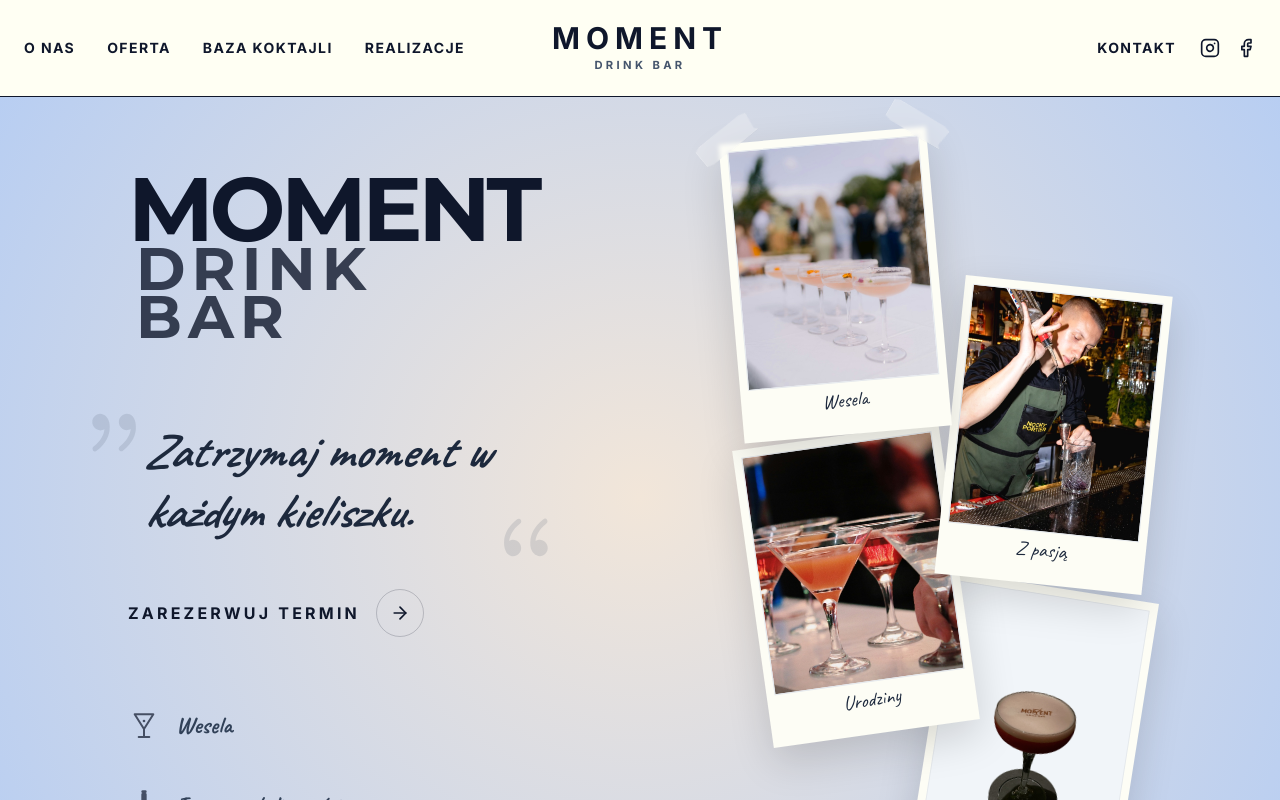
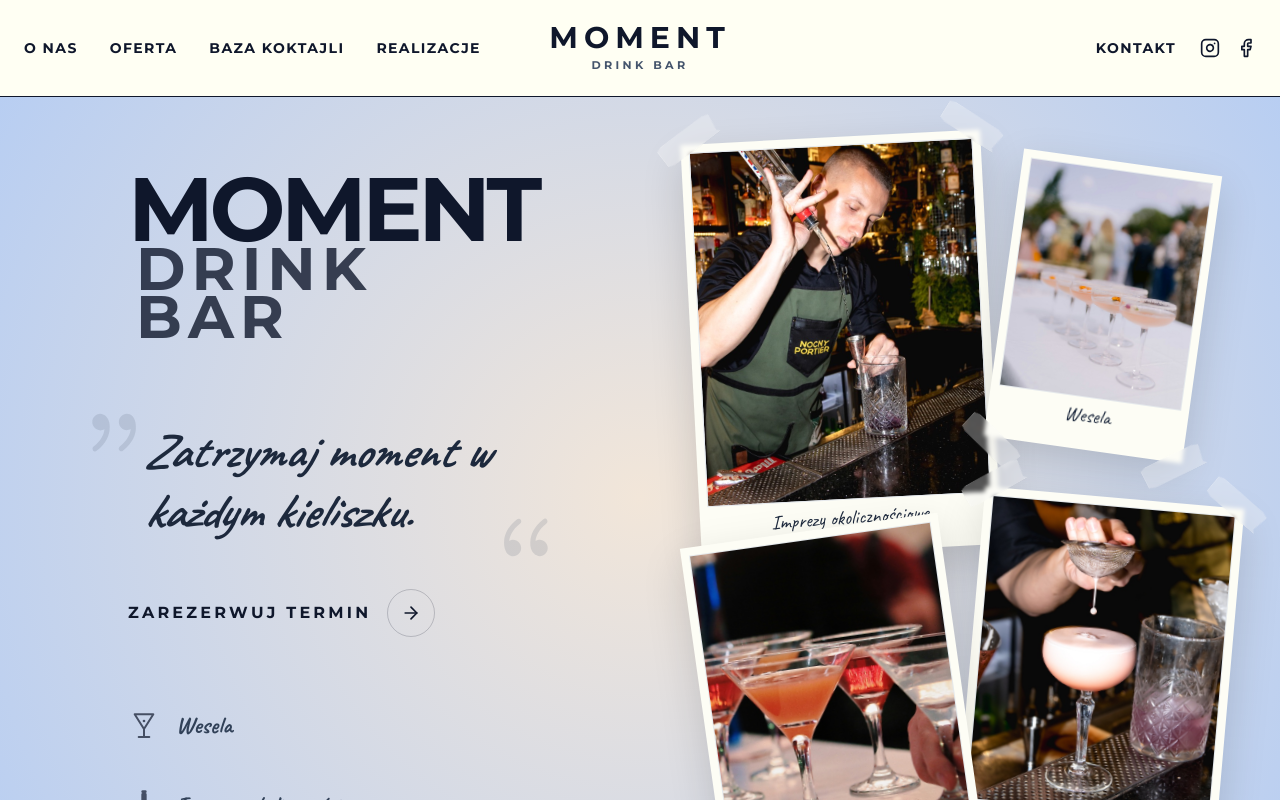
Before and after one commit to piotrmozdzen/moment, a Next.js app: page / in a window 1280 px wide. Shown: the top 800 px of the page. Built offline with nearby package versions, Linux system fonts and the light colour scheme.

Commit message:
Fix font consistency, update footer colors, add wavy separator, and improve inquiry form

```diff
--- a/app/globals.css
+++ b/app/globals.css
@@ -6,12 +6,16 @@
   --color-brand-cream: #FFFFF3;
   --color-brand-blue: #B8CEF2;
 
+  --font-sans: 'Montserrat', sans-serif;
+  --font-montserrat: 'Montserrat', sans-serif;
+  --font-caveat: 'Caveat', cursive;
+
   --radius: 0.5rem;
 }
 
 @layer base {
   body {
-    @apply bg-brand-beige text-slate-900;
+    @apply bg-brand-cream text-slate-900 font-sans;
     font-feature-settings: "rlig" 1, "calt" 1;
   }
 }
--- a/app/layout.tsx
+++ b/app/layout.tsx
@@ -1,15 +1,14 @@
 import type { Metadata } from 'next'
-import { Inter, Montserrat, Caveat } from 'next/font/google'
+import { Montserrat, Caveat } from 'next/font/google'
 import './globals.css'
 import { Navbar } from '@/components/navbar'
 import { siteConfig } from '@/lib/site-config'
 import { cn } from '@/lib/utils'
 
-const inter = Inter({ subsets: ['latin'], variable: '--font-sans' })
 const montserrat = Montserrat({
   subsets: ['latin'],
   variable: '--font-montserrat',
-  weight: ["400", "700", "900"],
+  weight: ["400", "500", "600", "700", "900"],
 })
 const caveat = Caveat({
   subsets: ['latin'],
@@ -57,7 +56,7 @@
 }) {
   return (
     <html lang="en" className="scroll-smooth">
-      <body className={cn("min-h-screen bg-background font-sans antialiased", inter.variable, montserrat.variable, caveat.variable)}>
+      <body className={cn("min-h-screen bg-background font-sans antialiased", montserrat.variable, caveat.variable)}>
         <div className="flex min-h-screen flex-col">
           <Navbar />
           <main className="flex-1">
--- a/components/about.tsx
+++ b/components/about.tsx
@@ -7,7 +7,7 @@
         <section>
             {/* Main Title Section */}
             <div className="bg-brand-cream py-16 text-center">
-                <h2 className="text-[1.5rem] font-semibold leading-[1.3] tracking-tight text-slate-900 font-[family-name:var(--font-montserrat)] uppercase">
+                <h2 className="text-[1.5rem] font-semibold leading-[1.3] tracking-tight text-slate-900 font-montserrat uppercase">
                     Dlaczego powinieneś skorzystać z naszych usług?
                 </h2>
             </div>
@@ -16,10 +16,10 @@
             <div className="flex flex-col md:flex-row h-auto md:h-[700px] w-full overflow-hidden border-t border-slate-900/10">
                 <div className="w-full md:w-1/2 flex flex-col justify-center p-8 md:p-16 lg:px-32 relative bg-brand-cream border-r md:border-r-0">
                     <div className="max-w-xl mx-auto w-full relative z-10">
-                        <h3 className="text-2xl font-bold mb-8 font-[family-name:var(--font-montserrat)] uppercase tracking-wide">
+                        <h3 className="text-2xl font-bold mb-8 font-montserrat uppercase tracking-wide">
                             WYSOKIEJ JAKOŚCI SKŁADNIKI
                         </h3>
-                        <p className="text-slate-700 font-normal text-[18px] leading-relaxed">
+                        <p className="text-slate-700 font-normal text-[18px] leading-relaxed font-sans">
                             Wierzymy, że sekret doskonałego koktajlu tkwi w detalach. Pracujemy wyłącznie na alkoholach marek premium oraz świeżych owocach, które kupujemy od sprawdzonych dostawców.
                         </p>
                     </div>
@@ -64,10 +64,10 @@
                 </div>
                 <div className="w-full md:w-1/2 flex flex-col justify-center p-8 md:p-16 lg:px-32 relative bg-brand-cream border-l md:border-l-0">
                     <div className="max-w-xl mx-auto w-full relative z-10">
-                        <h3 className="text-2xl font-bold mb-8 font-[family-name:var(--font-montserrat)] uppercase tracking-wide">
+                        <h3 className="text-2xl font-bold mb-8 font-montserrat uppercase tracking-wide">
                             SMAK NIKOGO NIE WYKLUCZA
                         </h3>
-                        <p className="text-slate-700 font-normal text-[18px] leading-relaxed">
+                        <p className="text-slate-700 font-normal text-[18px] leading-relaxed font-sans">
                             Szanujemy wybory Twoich gości. Niezależnie od tego, czy ktoś jest kierowcą, czy po prostu nie pije alkoholu, zasługuje na coś więcej niż wodę z cytryną.
                             <br /><br />
                             Nasza oferta obejmuje sekcję mocktaili (drinków virgin). Gwarantujemy, że bezalkoholowe Mojito czy Pornstar Martini smakują u nas równie obłędnie, co oryginały.
@@ -100,10 +100,10 @@
             <div className="flex flex-col md:flex-row h-auto md:h-[700px] w-full overflow-hidden border-t border-b border-slate-900/10">
                 <div className="w-full md:w-1/2 flex flex-col justify-center p-8 md:p-16 lg:px-32 relative bg-brand-cream border-r md:border-r-0">
                     <div className="max-w-xl mx-auto w-full relative z-10">
-                        <h3 className="text-2xl font-bold mb-8 font-[family-name:var(--font-montserrat)] uppercase tracking-wide">
+                        <h3 className="text-2xl font-bold mb-8 font-montserrat uppercase tracking-wide">
                             Bar to przede wszystkim ludzie
                         </h3>
-                        <p className="text-slate-700 font-normal text-[18px] leading-relaxed">
+                        <p className="text-slate-700 font-normal text-[18px] leading-relaxed font-sans">
                             Nawet najlepszy alkohol potrzebuje odpowiedniej oprawy.
                             Nasz zespół to zgrana ekipa barmanów, którzy tworzą niepowtarzalną atmosferę przy barze.
                             <br />
--- a/components/faq.tsx
+++ b/components/faq.tsx
@@ -35,21 +35,28 @@
     const [openIndex, setOpenIndex] = useState<number | null>(null);
 
     return (
-        <section className="bg-brand-cream py-24 px-8 border-t border-slate-200">
+        <section className="bg-brand-cream py-24 px-8 relative">
+            {/* Wavy Separator */}
+            <div className="absolute top-0 left-0 w-full overflow-hidden leading-[0]">
+                <svg className="relative block w-full h-[40px]" viewBox="0 0 1421 39" preserveAspectRatio="none" xmlns="http://www.w3.org/2000/svg">
+                    <path d="M708.372 23.2461C482.681 9.92707 249.31 -3.85407 7.67926 23.0989L0 15.8986C104.476 4.24502 206.988 0 307.789 0C445.745 0 580.483 7.95181 712.612 15.7564C938.32 29.0805 1171.69 42.8617 1413.32 15.8986L1421 23.0989C1173.51 50.7069 937.047 36.7429 708.372 23.2461Z" fill="#B8CEF2" />
+                </svg>
+            </div>
+
             <div className="max-w-7xl mx-auto flex flex-col md:flex-row gap-16 md:gap-24">
 
                 {/* Left Side: Title & Contact */}
                 <div className="md:w-[40%]">
-                    <h2 className="text-4xl font-bold text-slate-900 mb-2 font-[family-name:var(--font-montserrat)] uppercase tracking-tight">
+                    <h2 className="text-4xl font-bold text-slate-900 mb-2 font-montserrat uppercase tracking-tight">
                         Masz pytania?
                     </h2>
-                    <p className="text-3xl text-slate-800 font-[family-name:var(--font-caveat)] mb-8">
+                    <p className="text-3xl text-slate-800 font-caveat mb-8">
                         Sprawdź tutaj
                     </p>
-                    <p className="text-slate-600 mb-10 max-w-sm leading-relaxed">
+                    <p className="text-slate-600 mb-10 max-w-sm leading-relaxed font-sans font-medium">
                         Przejrzyj nasze najczęstsze pytania – a jeśli nie znajdziesz tego, czego szukasz, po prostu skontaktuj się z nami. Chętnie pomożemy.
                     </p>
-                    <button className="px-8 py-3 border border-slate-900 rounded-full text-sm font-bold uppercase tracking-wider text-slate-900 hover:bg-slate-900 hover:text-white transition-all cursor-pointer">
+                    <button className="px-8 py-3 border border-slate-900 rounded-full text-sm font-bold uppercase tracking-wider text-slate-900 hover:bg-slate-900 hover:text-white transition-all cursor-pointer font-sans">
                         Kontakt
                     </button>
                 </div>
@@ -78,7 +85,7 @@
                                 openIndex === index ? "grid-rows-[1fr] opacity-100 pb-6" : "grid-rows-[0fr] opacity-0"
                             )}>
                                 <div className="overflow-hidden">
-                                    <p className="text-slate-600 leading-relaxed text-sm pr-12">
+                                    <p className="text-slate-600 leading-relaxed text-sm pr-12 font-sans">
                                         {item.answer}
                                     </p>
                                 </div>
--- a/components/footer.tsx
+++ b/components/footer.tsx
@@ -7,14 +7,14 @@
     return (
         <footer className="bg-brand-cream pt-24 pb-12 border-t border-slate-900/10 px-8 md:px-16 font-sans">
             <div className="max-w-[1920px] mx-auto">
-                <div className="flex flex-col md:flex-row justify-between min-h-[250px] text-[16px] text-[#111111] mb-6">
+                <div className="flex flex-col md:flex-row justify-between min-h-[250px] text-[16px] text-slate-700 mb-6">
 
                     {/* Column 1: Polityka */}
                     <div className="flex flex-col py-2">
                         <h4 className="font-bold uppercase tracking-[0.2em] mb-12">
                             Polityka
                         </h4>
-                        <ul className="space-y-4 font-bold text-slate-800">
+                        <ul className="space-y-4 font-bold text-slate-700">
                             <li><Link href="/privacy-policy" className="hover:opacity-60 transition-opacity">Polityka prywatności</Link></li>
                             <li><Link href="/terms" className="hover:opacity-60 transition-opacity">Regulamin</Link></li>
                         </ul>
@@ -25,7 +25,7 @@
                         <h4 className="font-bold uppercase tracking-[0.2em] mb-12">
                             Linki
                         </h4>
-                        <ul className="space-y-4 font-bold text-slate-800">
+                        <ul className="space-y-4 font-bold text-slate-700">
                             <li><Link href="#offer" className="hover:opacity-60 transition-opacity">Oferta</Link></li>
                             <li><Link href="#cocktails" className="hover:opacity-60 transition-opacity">Baza koktajli</Link></li>
                             <li><Link href="#portfolio" className="hover:opacity-60 transition-opacity">Realizacje</Link></li>
@@ -37,7 +37,7 @@
                         <h4 className="font-bold uppercase tracking-[0.2em] mb-12">
                             Kontakt
                         </h4>
-                        <div className="space-y-4 font-bold text-slate-800">
+                        <div className="space-y-4 font-bold text-slate-700">
                             <p><a href="mailto:moment.drinkbar@gmail.com" className="hover:opacity-60 transition-opacity">moment.drinkbar@gmail.com</a></p>
                             <p className="leading-relaxed">
                                 Lublin, Polska
@@ -46,10 +46,10 @@
                         </div>
 
                         <div className="flex gap-4 pt-8">
-                            <Link href="#" className="text-slate-900 hover:opacity-60 transition-opacity">
+                            <Link href="#" className="text-slate-700 hover:opacity-60 transition-opacity">
                                 <Facebook size={20} fill="currentColor" />
                             </Link>
-                            <Link href="#" className="text-slate-900 hover:opacity-60 transition-opacity">
+                            <Link href="#" className="text-slate-700 hover:opacity-60 transition-opacity">
                                 <Instagram size={20} />
                             </Link>
                         </div>
@@ -58,7 +58,7 @@
 
                 {/* Bottom Center: Copyright */}
                 <div className="flex justify-center items-center pt-4 border-t border-slate-900/5">
-                    <div className="font-bold uppercase tracking-[0.3em] text-[14px] text-slate-900">
+                    <div className="font-bold uppercase tracking-[0.3em] text-[14px] text-slate-600">
                         {new Date().getFullYear()} © MOMENT DRINK BAR
                     </div>
                 </div>
--- a/components/hero.tsx
+++ b/components/hero.tsx
@@ -63,7 +63,7 @@
             {/* Caption Area */}
             {caption && (
                 <div className="pt-2 flex items-center justify-center">
-                    <p className="font-[family-name:var(--font-caveat)] text-slate-800 text-lg md:text-xl text-center leading-none transform -rotate-1">
+                    <p className="font-caveat text-slate-800 text-lg md:text-xl text-center leading-none transform -rotate-1">
                         {caption}
                     </p>
                 </div>
@@ -86,47 +86,49 @@
             src: "/images/hero-wesela.png",
             alt: "Wesela",
             caption: "Wesela",
-            rotation: "rotate-[-5deg]",
-            className: "top-[5%] left-1/2 -translate-x-[110%] w-32 md:w-44 lg:w-52",
-            zIndex: "z-40",
-            hasTapeTop: true
+            rotation: "rotate-[8deg]",
+            className: "top-[8%] right-[12%] w-36 md:w-44 lg:w-[200px]",
+            zIndex: "z-20",
+            hasTapeBottom: true
         },
         {
             src: "/images/hero-barman.jpg",
             alt: "Nasi barmani",
-            caption: "Z pasją",
-            rotation: "rotate-[6deg]",
-            className: "top-[25%] left-1/2 -translate-x-[5%] w-32 md:w-44 lg:w-52",
-            zIndex: "z-30"
+            caption: "Imprezy okolicznościowe",
+            rotation: "rotate-[-3deg]",
+            className: "top-[5%] left-[8%] w-48 md:w-60 lg:w-[300px]",
+            zIndex: "z-10",
+            hasTapeTop: true
+        },
+        {
+            src: "/images/hero-moment-new.jpg",
+            alt: "Imprezy okolicznościowe",
+            caption: "Urodziny",
+            rotation: "rotate-[5deg]",
+            className: "top-[50%] right-[8%] w-44 md:w-56 lg:w-[260px]",
+            zIndex: "z-30",
+            hasTapeTop: true
         },
         {
             src: "/images/hero-okolicznosciowe.jpg",
-            alt: "Imprezy okolicznościowe",
-            caption: "Urodziny",
-            rotation: "rotate-[-8deg]",
-            className: "top-[45%] left-1/2 -translate-x-[100%] w-32 md:w-44 lg:w-52",
-            zIndex: "z-20"
-        },
-        {
-            src: "/images/hero-moment.png",
             alt: "Moment Drink Bar",
             caption: "Moment",
-            rotation: "rotate-[9deg]",
-            className: "top-[65%] left-1/2 -translate-x-[15%] w-32 md:w-44 lg:w-52",
-            zIndex: "z-10",
+            rotation: "rotate-[-8deg]",
+            className: "top-[54%] left-[10%] w-44 md:w-56 lg:w-[260px]",
+            zIndex: "z-40",
             hasTapeBottom: true
         }
     ];
 
     return (
-        <section className="min-h-screen w-full bg-[radial-gradient(circle_at_center,_#F2E6D9_0%,_#B8CEF2_100%)] flex flex-col lg:flex-row items-center overflow-hidden pt-24 lg:pt-0">
+        <section className="min-h-screen w-full bg-[radial-gradient(circle_at_center,_#F2E6D9_0%,_#B8CEF2_100%)] flex flex-col lg:flex-row items-center pt-24 lg:pt-0">
             {/* Left Side: Content */}
             <div className="w-full lg:w-1/2 flex flex-col justify-center px-8 md:px-16 lg:px-32 z-10 relative">
                 <div className="space-y-0 mb-20 animate-fade-in relative">
-                    <h1 className="text-6xl md:text-[90px] font-bold uppercase tracking-tighter font-[family-name:var(--font-montserrat)] text-slate-900 leading-[0.8]">
+                    <h1 className="text-6xl md:text-[90px] font-bold uppercase tracking-tighter font-montserrat text-slate-900 leading-[0.8]">
                         Moment
                     </h1>
-                    <h1 className="text-4xl md:text-[60px] font-bold uppercase tracking-widest font-[family-name:var(--font-montserrat)] text-slate-900 leading-[0.8] pl-2 opacity-80">
+                    <h1 className="text-4xl md:text-[60px] font-bold uppercase tracking-widest font-montserrat text-slate-900 leading-[0.8] pl-2 opacity-80">
                         drink bar
                     </h1>
                 </div>
@@ -146,7 +148,7 @@
                             </svg>
                         </div>
 
-                        <h2 className="text-3xl md:text-5xl font-[family-name:var(--font-caveat)] font-bold text-slate-800 leading-tight italic relative z-10 px-4">
+                        <h2 className="text-3xl md:text-5xl font-caveat font-bold text-slate-800 leading-tight italic relative z-10 px-4">
                             Zatrzymaj moment w każdym kieliszku.
                         </h2>
 
@@ -185,7 +187,7 @@
                                     <circle cx="12" cy="9" r="1" fill="currentColor" />
                                 </svg>
                             </div>
-                            <span className="font-[family-name:var(--font-caveat)] text-slate-700 font-bold text-2xl group-hover:text-slate-900 transition-colors">Wesela</span>
+                            <span className="font-caveat text-slate-700 font-bold text-2xl group-hover:text-slate-900 transition-colors">Wesela</span>
                         </div>
                         <div className="flex items-center gap-4 group cursor-pointer">
                             <div className="w-8 h-8 opacity-70 group-hover:opacity-100 transition-opacity">
@@ -194,15 +196,15 @@
                                     <path d="M11 2H13" stroke="currentColor" strokeWidth="2" strokeLinecap="round" />
                                 </svg>
                             </div>
-                            <span className="font-[family-name:var(--font-caveat)] text-slate-700 font-bold text-2xl whitespace-nowrap group-hover:text-slate-900 transition-colors">Imprezy okolicznościowe</span>
+                            <span className="font-caveat text-slate-700 font-bold text-2xl whitespace-nowrap group-hover:text-slate-900 transition-colors">Imprezy okolicznościowe</span>
                         </div>
                     </div>
                 </div>
             </div>
 
             {/* Right Side: Cascading Polaroids */}
-            <div className="w-full lg:w-1/2 h-[750px] lg:h-screen relative flex items-center justify-center mt-12 lg:mt-0 pb-12">
-                <div className="relative w-full h-full max-w-[500px] lg:max-w-none">
+            <div className="w-full lg:w-1/2 h-[850px] lg:h-screen relative flex items-center justify-center lg:mt-0">
+                <div className="relative w-full h-full max-w-[700px] mx-auto overflow-hidden py-16 px-8">
                     {photos.map((photo, index) => (
                         <Polaroid
                             key={index}
--- a/components/mixologist.tsx
+++ b/components/mixologist.tsx
@@ -19,10 +19,10 @@
 
                 {/* Right Side: Content */}
                 <div className="w-full md:w-1/2">
-                    <h2 className="text-sm font-bold uppercase tracking-[0.3em] text-slate-800 mb-4 font-[family-name:var(--font-montserrat)]">
+                    <h2 className="text-sm font-bold uppercase tracking-[0.3em] text-slate-800 mb-4 font-montserrat">
                         Zasady dobrego koktajlu
                     </h2>
-                    <h3 className="text-4xl text-slate-900 font-[family-name:var(--font-caveat)] mb-8">
+                    <h3 className="text-4xl text-slate-900 font-caveat mb-8">
                         Poznaj Filipa
                     </h3>
 
--- a/components/navbar.tsx
+++ b/components/navbar.tsx
@@ -36,7 +36,7 @@
 
                 {/* Center: Logo */}
                 <div className="absolute left-1/2 top-1/2 -translate-x-1/2 -translate-y-1/2 text-center pointer-events-none md:pointer-events-auto">
-                    <Link href="/" className="flex flex-col items-center">
+                    <Link href="/" className="flex flex-col items-center font-montserrat">
                         <span className="text-3xl font-bold tracking-[0.2em] text-slate-900 leading-none">MOMENT</span>
                         <span className="text-[0.7rem] font-bold tracking-[0.3em] text-slate-600 uppercase mt-1">Drink Bar</span>
                     </Link>
```
Also changed, not shown: components/inquiry-form.tsx (+27 -10 lines), components/process.tsx (+12 -12 lines), public/images/hero-moment-new.jpg (added).
